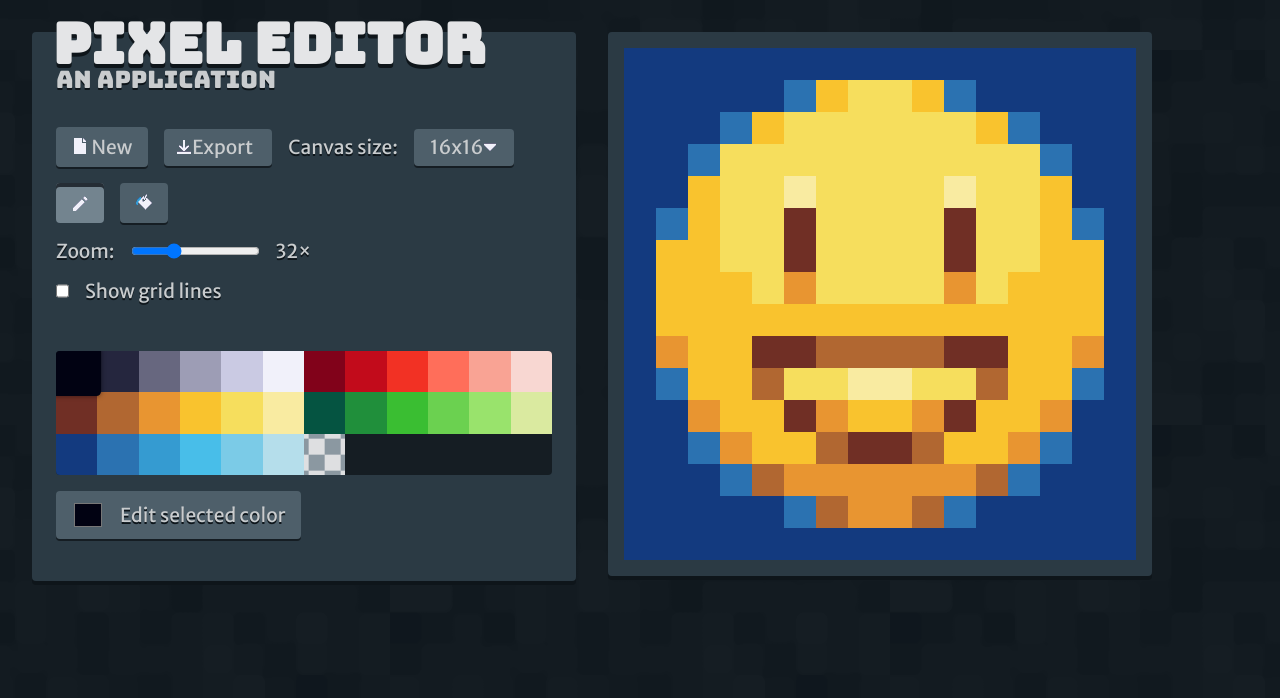
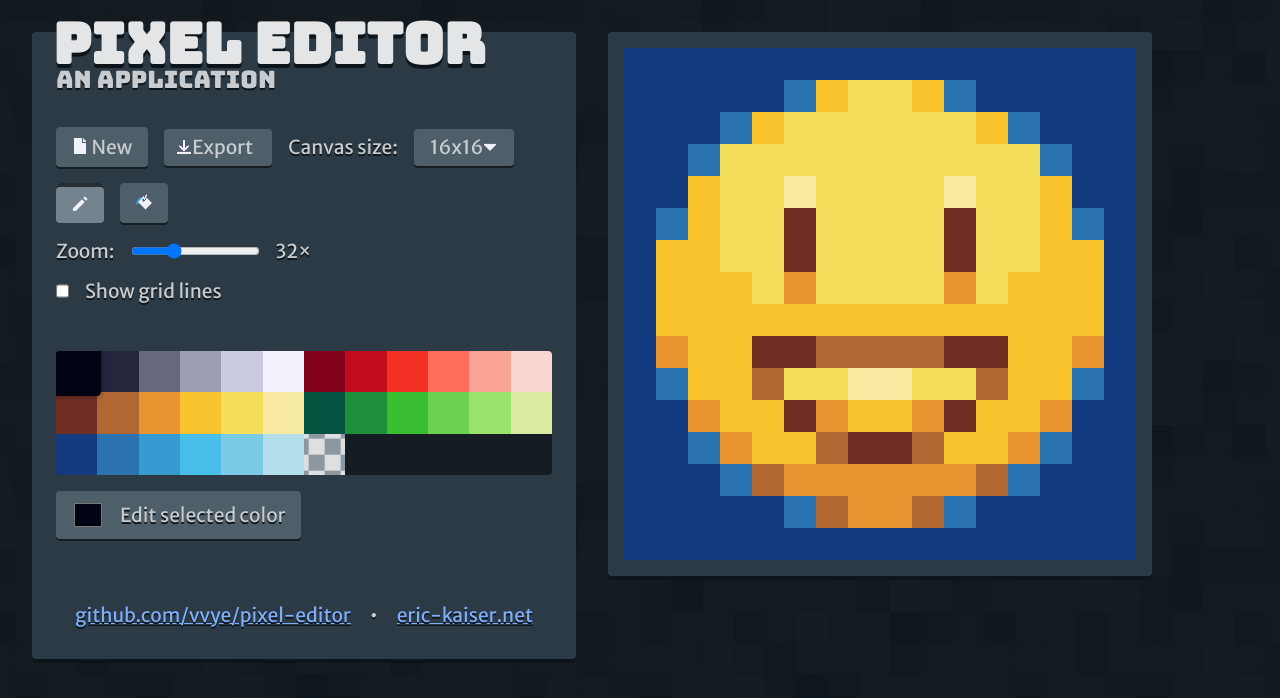
Before and after one commit to vvye/pixel-editor, a Vue app: page / in a window 1280 px wide. Shown: the top 698 px of the page. Built offline with nearby package versions, Linux system fonts and the light colour scheme.

Commit message:
Add app info

```diff
--- a/src/App.vue
+++ b/src/App.vue
@@ -9,6 +9,7 @@
                      @download-requested="downloadCanvasImage"></Toolbar>
             <PaletteEditor ref="paletteEditor" :palette="palette" :current-color-id="currentColorId"
                            @current-color-id-changed="setCurrentColorId" @color-changed="setColor" />
+            <AppInfo />
         </div>
         <div class="canvas-container">
             <PixelCanvas ref="pixelCanvas" :cell-size="cellSize" :num-cells="numCells" :palette="palette"
@@ -22,6 +23,7 @@
 import PixelCanvas from '@/components/PixelCanvas.vue'
 import PaletteEditor from '@/components/PaletteEditor'
 import Toolbar from '@/components/Toolbar';
+import AppInfo from '@/components/AppInfo';
 
 export default {
     name: 'App',
@@ -29,7 +31,8 @@ export default {
     components: {
         PixelCanvas,
         PaletteEditor,
-        Toolbar
+        Toolbar,
+        AppInfo
     },
 
     data() {
--- /dev/null
+++ b/src/components/AppInfo.vue
@@ -0,0 +1,34 @@
+<template>
+<div>
+    <a href="https://www.github.com/vvye/pixel-editor">github.com/vvye/pixel-editor</a>
+    &bull;
+    <a href="https://www.eric-kaiser.net">eric-kaiser.net</a>
+</div>
+</template>
+
+<script>
+export default {
+    name: 'AppInfo'
+}
+</script>
+
+<style scoped>
+
+div {
+    margin-top: 4rem;
+    display: flex;
+    justify-content: space-evenly;
+}
+
+a:link, a:visited {
+    color: #7eaef9;
+    transition: all 0.05s;
+}
+
+a:hover, a:active {
+    color: #a3c9ff;
+    background-color: #7eaef940;
+    text-shadow: none;
+}
+
+</style>
```
